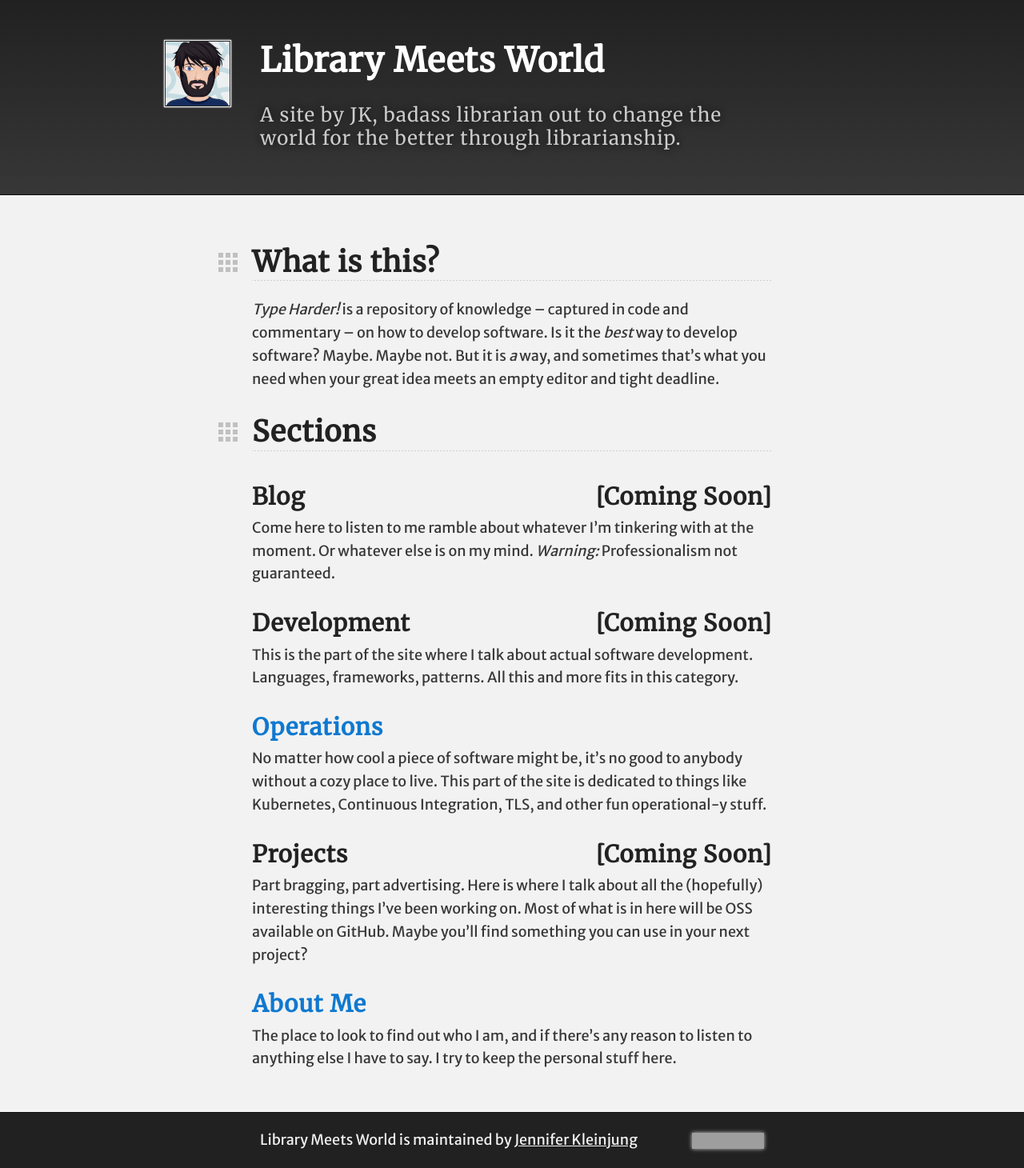
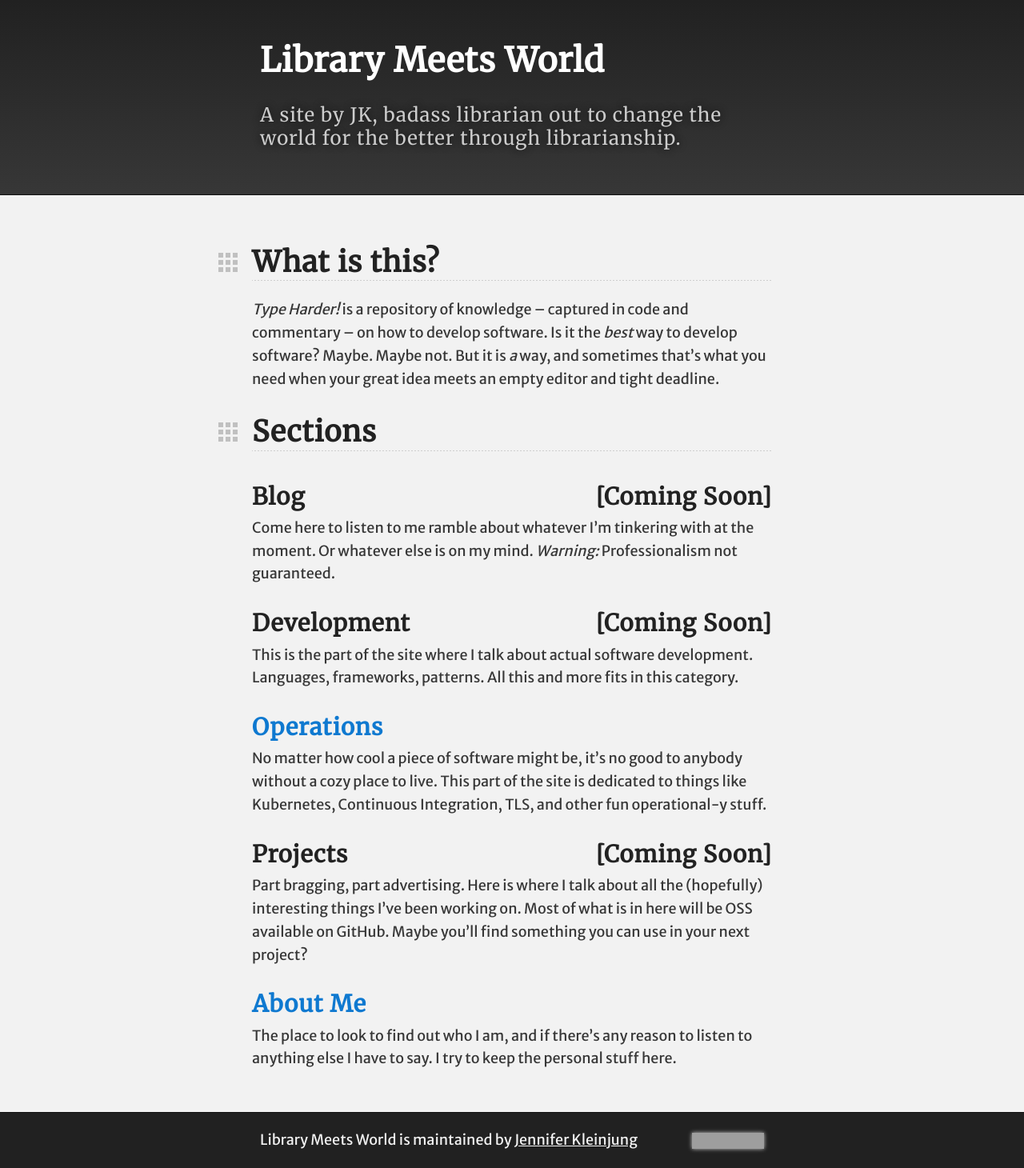
Before and after one commit to Waywocket/waywocket.github.io, a Jekyll site: the page built from index.md, in a window 1280 px wide. Shown: the whole page at 80% size. Built offline with Jekyll 4.4.1, drawn with Linux system fonts in a browser that asks for light colours; our own code applies the rules of GitHub Pages for plain Markdown files; grey boxes are pictures that could not be loaded.

Commit message:
Update base.html

```diff
--- a/_layouts/base.html
+++ b/_layouts/base.html
@@ -22,7 +22,7 @@
         {% assign show_brand = false %}
 
         <header class="inner">
-          <img id="avatar" src="{{ '/assets/images/sean_avatar_80.png' | relative_url }}" />
+
 
           <h1 id="project_title"><a href="{{ '/' | relative_url }}">{{ site.title | default: site.github.repository_name }}</a></h1>
           <h2 id="project_tagline">{{ site.description | default: site.github.project_tagline }}</h2>
```
